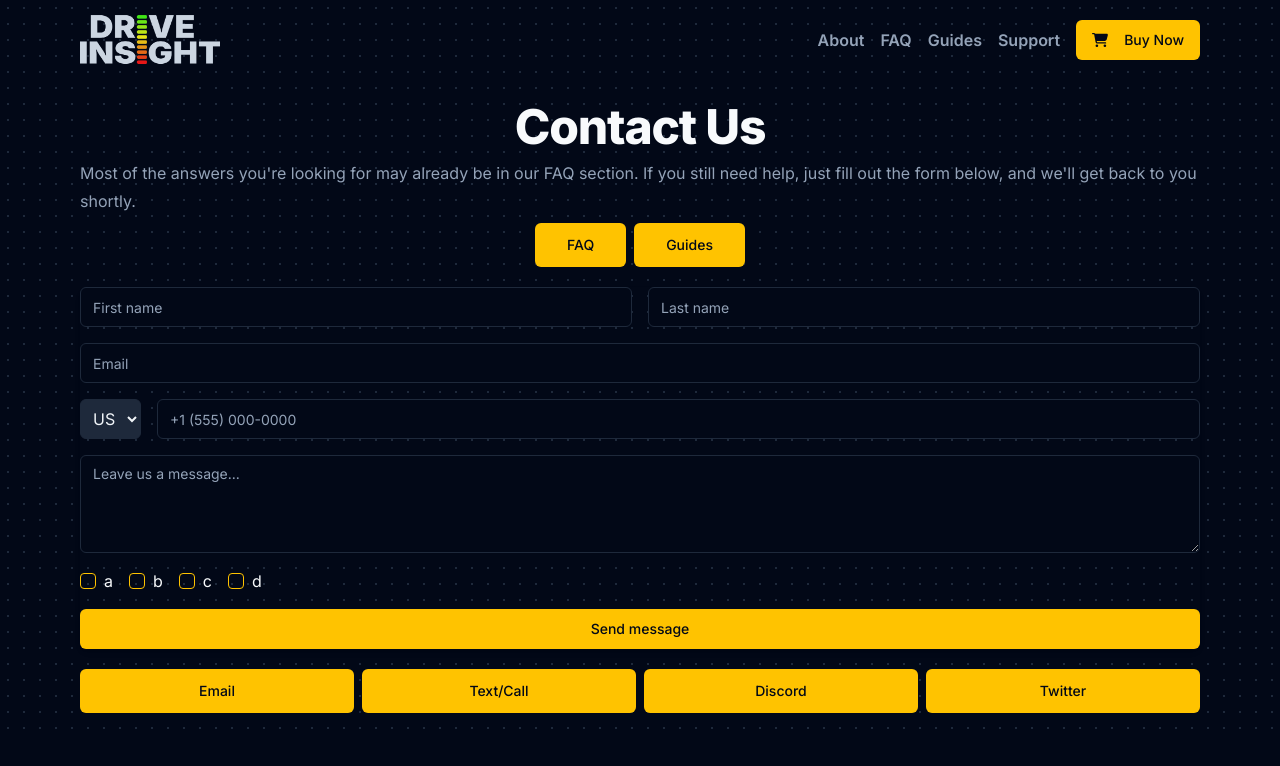
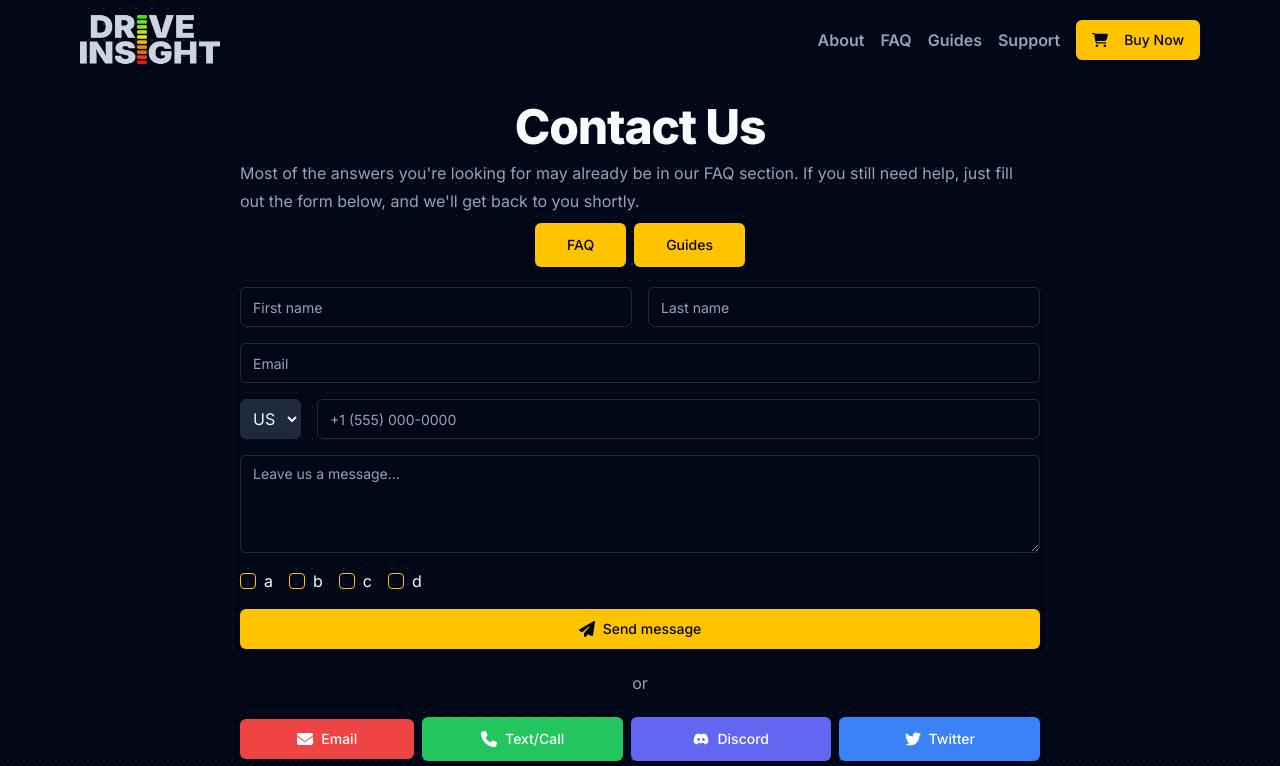
Before and after one commit to seoyeong643/drive-insight-website, a Next.js app: page /support in a window 1280 px wide. Shown: the top 766 px of the page. Built offline with nearby package versions, Linux system fonts and the light colour scheme.

Commit message:
Fixed contact page layout

```diff
--- a/app/support/page.tsx
+++ b/app/support/page.tsx
@@ -17,6 +17,13 @@ import { Input } from "@/components/ui/input";
 import { Textarea } from "@/components/ui/textarea";
 import { ContactFormData, contactSchema } from "@/schema/contactSchema";
 import { sendDiscordMessage } from "@/utils/discord";
+import {
+    FaDiscord,
+    FaEnvelope,
+    FaPaperPlane,
+    FaPhone,
+    FaTwitter,
+} from "react-icons/fa6";
 
 export default function Contact() {
     const form = useForm<ContactFormData>({
@@ -40,7 +47,7 @@ export default function Contact() {
     };
 
     return (
-        <div className="container flex flex-col gap-5">
+        <div className="container flex flex-col gap-5 lg:px-60">
             <div className="flex flex-col items-center gap-2">
                 <h1>Contact Us</h1>
                 <p>
@@ -176,24 +183,40 @@ export default function Contact() {
                         </div>
 
                         <Button type="submit" className="w-full">
+                            <FaPaperPlane />
                             Send message
                         </Button>
                     </form>
                 </Form>
             </div>
 
+            <p className="text-center">or</p>
+
             {/* //TODO: Color these buttons. Red for email, green for text/call, purple discord, blue for twitter */}
-            <div className="flex items-center justify-center gap-2">
-                <Button className="flex-1" variant="default" size="lg">
+            <div className="flex flex-col items-center justify-center gap-2 md:flex-row">
+                <Button className="w-full bg-red-500 text-white" variant="link">
+                    <FaEnvelope />
                     Email
                 </Button>
-                <Button className="flex-1" variant="default" size="lg">
+                <Button
+                    className="w-full bg-green-500 text-white"
+                    variant="link"
+                    size="lg">
+                    <FaPhone />
                     Text/Call
                 </Button>
-                <Button className="flex-1" variant="default" size="lg">
+                <Button
+                    className="w-full bg-indigo-500 text-white"
+                    variant="link"
+                    size="lg">
+                    <FaDiscord />
                     Discord
                 </Button>
-                <Button className="flex-1" variant="default" size="lg">
+                <Button
+                    className="w-full bg-blue-500 text-white"
+                    variant="link"
+                    size="lg">
+                    <FaTwitter />
                     Twitter
                 </Button>
             </div>
```
